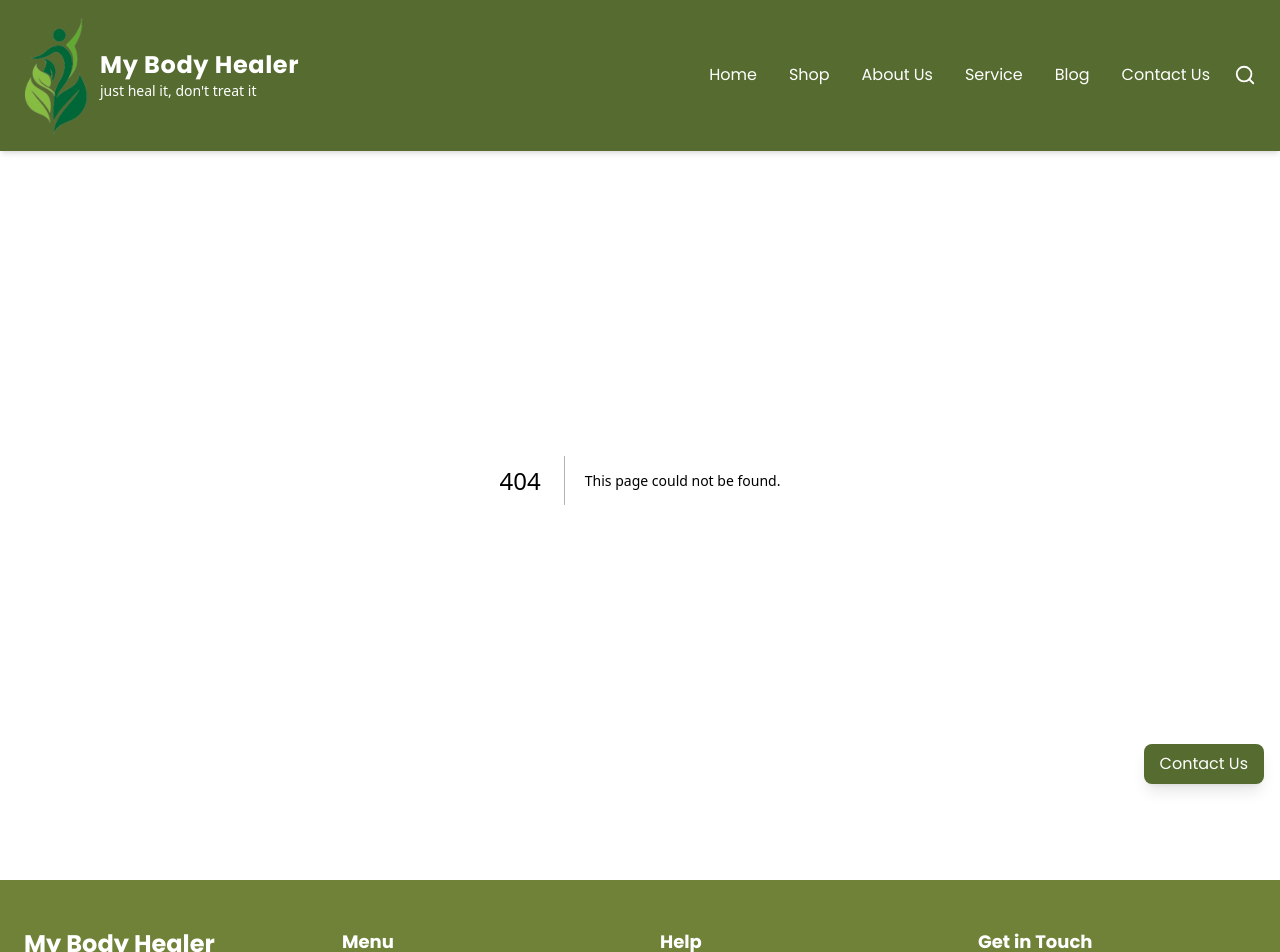
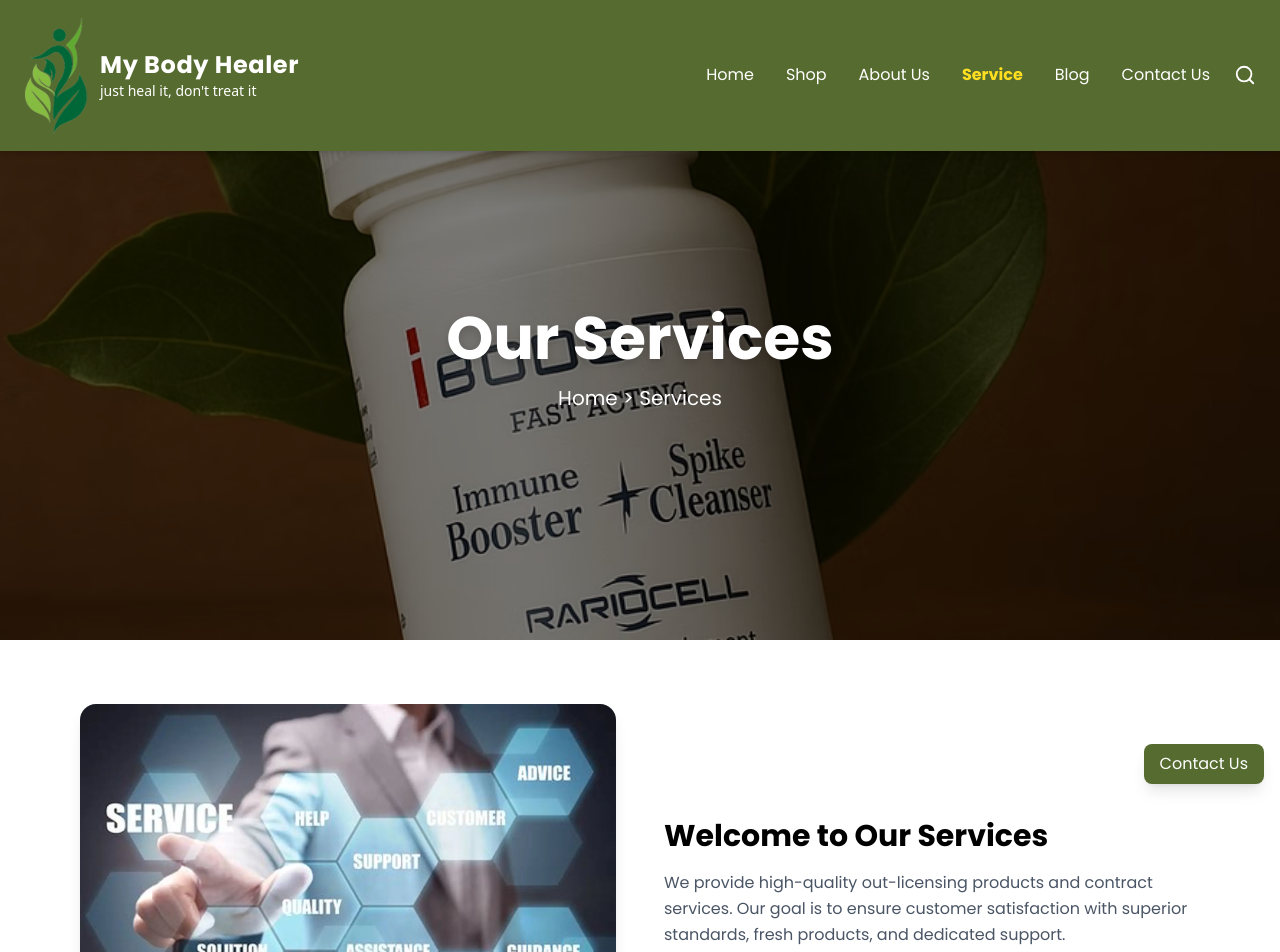
Before and after one commit to rafiajuw/mybodyhealer, a Next.js app: page /services in a window 1280 px wide. Before the commit this address had no page. Shown: the top 952 px of the page. Built offline with nearby package versions, Linux system fonts and the light colour scheme.

Commit message:
Initial Next.js project commit

```diff
--- a/src/app/components/Navbar.tsx
+++ b/src/app/components/Navbar.tsx
@@ -30,7 +30,7 @@ const Navbar = () => {
     { name: 'Home', href: '/' },
     { name: 'Shop', href: '/shop' },
     { name: 'About Us', href: '/aboutus' },
-    { name: 'Service', href: '/service' },
+    { name: 'Service', href: '/services' },
     { name: 'Blog', href: '/blog' },
     { name: 'Contact Us', href: '/contactus' },
   ];
--- /dev/null
+++ b/src/app/services/page.tsx
@@ -0,0 +1,220 @@
+"use client";
+
+import Image from "next/image";
+import { useState, useEffect } from "react";
+import { motion } from "framer-motion";
+import { FaShippingFast, FaLeaf, FaAward, FaHeadset } from "react-icons/fa";
+
+// Testimonials Data
+const testimonials = [
+  {
+    name: "Ali Khan",
+    text: "Their services are outstanding! The team is professional and very supportive.",
+  },
+  {
+    name: "Fatima Ahmed",
+    text: "Amazing experience, I really loved the quality and timely delivery.",
+  },
+  {
+    name: "Hassan Raza",
+    text: "Excellent customer service and top-notch products!",
+  },
+];
+
+// Hero Images (must exist in /public)
+const heroImages = [
+  "/b1.avif",
+  "/b3.avif",
+  "/b4.avif",
+  "/b5.avif",
+  "/b6.avif",
+];
+
+export default function ServicePage() {
+  const [current, setCurrent] = useState(0);
+
+  // Hero Slider auto-play (smooth & slower)
+  useEffect(() => {
+    const interval = setInterval(() => {
+      setCurrent((prev) => (prev + 1) % heroImages.length);
+    }, 10000); // 10s per slide
+    return () => clearInterval(interval);
+  }, []);
+
+  // Testimonials Slider state
+  const [testimonial, setTestimonial] = useState(0);
+
+  const nextSlide = () => {
+    setTestimonial((prev) => (prev + 1) % testimonials.length);
+  };
+
+  const prevSlide = () => {
+    setTestimonial(
+      (prev) => (prev - 1 + testimonials.length) % testimonials.length
+    );
+  };
+
+  return (
+    <div className="w-full">
+      {/* Hero Section (Slider) */}
+      <div className="relative w-full h-[70vh] overflow-hidden">
+        {heroImages.map((img, index) => (
+          <div
+            key={index}
+            className={`absolute top-0 left-0 w-full h-full transition-opacity duration-[2000ms] ease-in-out ${
+              index === current ? "opacity-100 z-10" : "opacity-0 z-0"
+            }`}
+          >
+            <Image
+              src={img}
+              alt={`Service Hero ${index}`}
+              fill
+              priority={index === 0}
+              className="object-cover"
+            />
+            {/* Overlay with text */}
+            {index === current && (
+              <div className="absolute inset-0 bg-black/50 flex flex-col items-center justify-center text-center text-white px-4">
+                <motion.h1
+                  key={current}
+                  initial={{ y: -40, opacity: 0 }}
+                  animate={{ y: 0, opacity: 1 }}
+                  transition={{ duration: 1 }}
+                  className="text-4xl md:text-6xl font-bold drop-shadow-lg"
+                >
+                  Our Services
+                </motion.h1>
+                <motion.p
+                  initial={{ y: 20, opacity: 0 }}
+                  animate={{ y: 0, opacity: 1 }}
+                  transition={{ duration: 1, delay: 0.3 }}
+                  className="mt-4 text-lg md:text-xl"
+                >
+                  Home &gt; Services
+                </motion.p>
+              </div>
+            )}
+          </div>
+        ))}
+      </div>
+
+      {/* Welcome Section */}
+      <section className="py-16 px-6 md:px-20 grid md:grid-cols-2 gap-12 items-center">
+        <div>
+          <Image
+            src="/services.webp"
+            alt="Welcome"
+            width={600}
+            height={400}
+            className="rounded-2xl shadow-lg"
+          />
+        </div>
+        <div>
+          <h2 className="text-3xl font-bold mb-4">Welcome to Our Services</h2>
+          <p className="text-gray-600 leading-relaxed">
+            We provide high-quality out-licensing products and contract
+            services. Our goal is to ensure customer satisfaction with superior
+            standards, fresh products, and dedicated support.
+          </p>
+        </div>
+      </section>
+
+      {/* Services Grid */}
+      <section className="py-16 px-6 md:px-20 bg-gray-50">
+        <h2 className="text-3xl font-bold text-center mb-12">Our Expertise</h2>
+        <div className="grid md:grid-cols-2 gap-8">
+          <div className="bg-white p-8 rounded-2xl shadow-md hover:shadow-xl transition">
+            <h3 className="text-2xl font-semibold mb-4">
+              Out-Licensing Products
+            </h3>
+            <p className="text-gray-600">
+              Providing world-class licensed products to meet international
+              standards with guaranteed quality and compliance.
+            </p>
+          </div>
+          <div className="bg-white p-8 rounded-2xl shadow-md hover:shadow-xl transition">
+            <h3 className="text-2xl font-semibold mb-4">Contract Services</h3>
+            <p className="text-gray-600">
+              Offering customized contract-based services for research,
+              manufacturing, and development solutions.
+            </p>
+          </div>
+        </div>
+      </section>
+
+      {/* Newsletter Section */}
+      <section className="py-16 px-6 md:px-20 text-center">
+        <h2 className="text-3xl font-bold mb-4">Subscribe to Our Newsletter</h2>
+        <p className="text-gray-600 mb-6">
+          Stay updated with the latest news and services we offer.
+        </p>
+        <div className="flex justify-center gap-4">
+          <input
+            type="email"
+            placeholder="Enter your email"
+            className="px-4 py-3 rounded-lg border w-72 focus:outline-none focus:ring-2 focus:ring-blue-400"
+          />
+          <button className="bg-blue-600 text-white px-6 py-3 rounded-lg hover:bg-blue-700 transition">
+            Subscribe
+          </button>
+        </div>
+      </section>
+
+      {/* Testimonials Slider */}
+      <section className="py-16 px-6 md:px-20 bg-gray-100 text-center">
+        <h2 className="text-3xl font-bold mb-10">What Our Clients Say</h2>
+        <div className="max-w-2xl mx-auto">
+          <motion.div
+            key={testimonial}
+            initial={{ opacity: 0, x: 50 }}
+            animate={{ opacity: 1, x: 0 }}
+            exit={{ opacity: 0, x: -50 }}
+            transition={{ duration: 0.6 }}
+            className="bg-white p-8 rounded-2xl shadow-md"
+          >
+            <p className="text-gray-700 italic mb-4">
+              &quot;{testimonials[testimonial].text}&quot;
+            </p>
+            <h4 className="font-bold">{testimonials[testimonial].name}</h4>
+          </motion.div>
+
+          {/* Slider Controls */}
+          <div className="flex justify-center gap-4 mt-6">
+            <button
+              onClick={prevSlide}
+              className="px-4 py-2 bg-gray-300 rounded-full hover:bg-gray-400 transition"
+            >
+              ◀
+            </button>
+            <button
+              onClick={nextSlide}
+              className="px-4 py-2 bg-gray-300 rounded-full hover:bg-gray-400 transition"
+            >
+              ▶
+            </button>
+          </div>
+        </div>
+      </section>
+
+      {/* Features Section */}
+      <section className="py-16 px-6 md:px-20 grid md:grid-cols-4 gap-8 text-center">
+        <div className="flex flex-col items-center">
+          <FaShippingFast className="text-4xl text-blue-600 mb-4" />
+          <h3 className="font-semibold">Free Shipping</h3>
+        </div>
+        <div className="flex flex-col items-center">
+          <FaLeaf className="text-4xl text-green-600 mb-4" />
+          <h3 className="font-semibold">Always Fresh</h3>
+        </div>
+        <div className="flex flex-col items-center">
+          <FaAward className="text-4xl text-yellow-600 mb-4" />
+          <h3 className="font-semibold">Superior Quality</h3>
+        </div>
+        <div className="flex flex-col items-center">
+          <FaHeadset className="text-4xl text-purple-600 mb-4" />
+          <h3 className="font-semibold">Support</h3>
+        </div>
+      </section>
+    </div>
+  );
+}
```
Also changed, not shown: public/services.webp (added).
